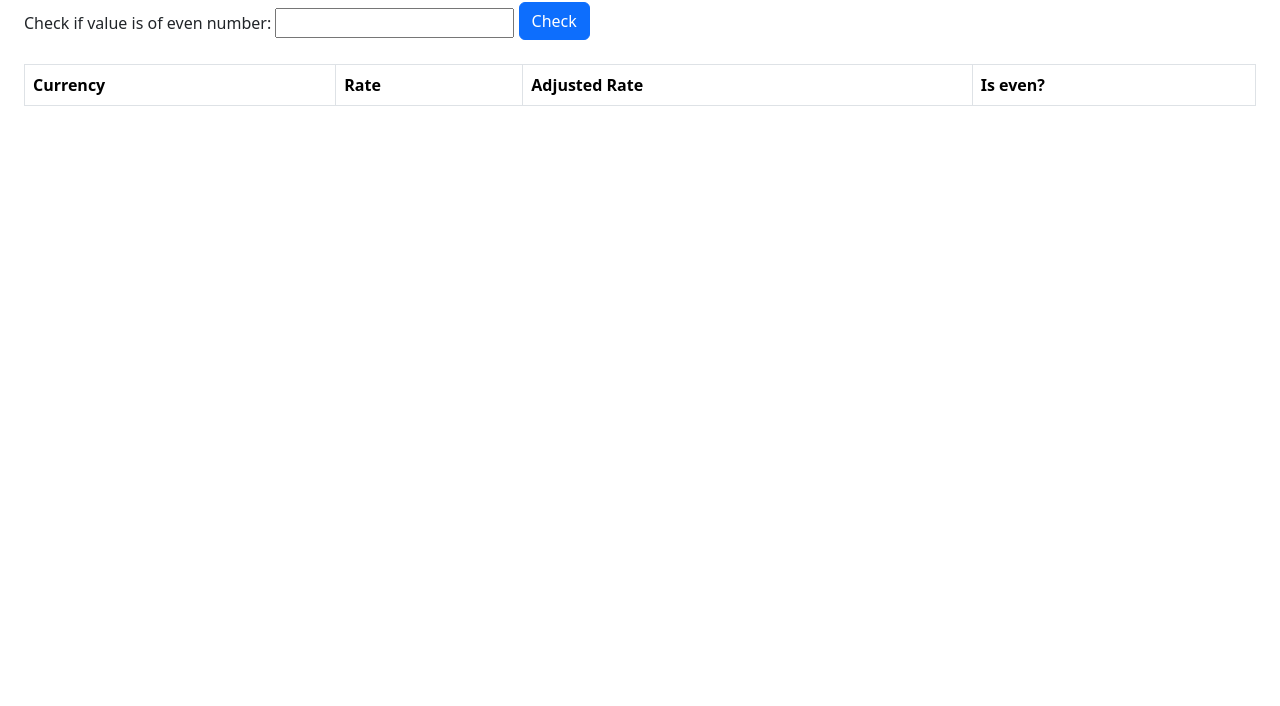
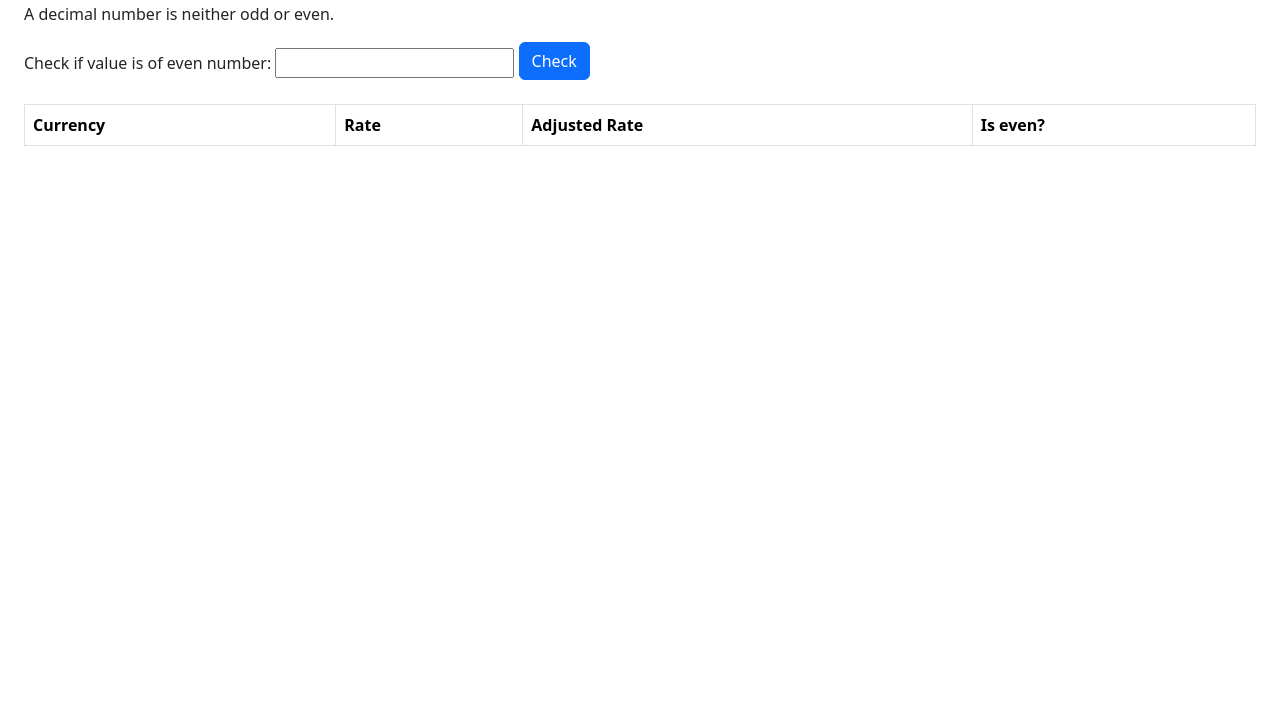
Before and after one commit to chikin030611/ai-momentum-coding-exercise, a website: page index.html in a window 1280 px wide. Shown: the part 94-800 px from the top of the page. Drawn offline with nearby package versions, Linux system fonts and the light colour scheme; no server answers.

Commit message:
Update index.html

```diff
--- a/index.html
+++ b/index.html
@@ -11,6 +11,10 @@
         <h1 class="p-2">
             AI Momentum Coding Exercise
         </h1>
+
+        <p>
+            A decimal number is neither odd or even.
+        </p>
 
         <div class="text-start p-4-y">
             <label for="input-number" class="">Check if value is of even number:</label>
```
